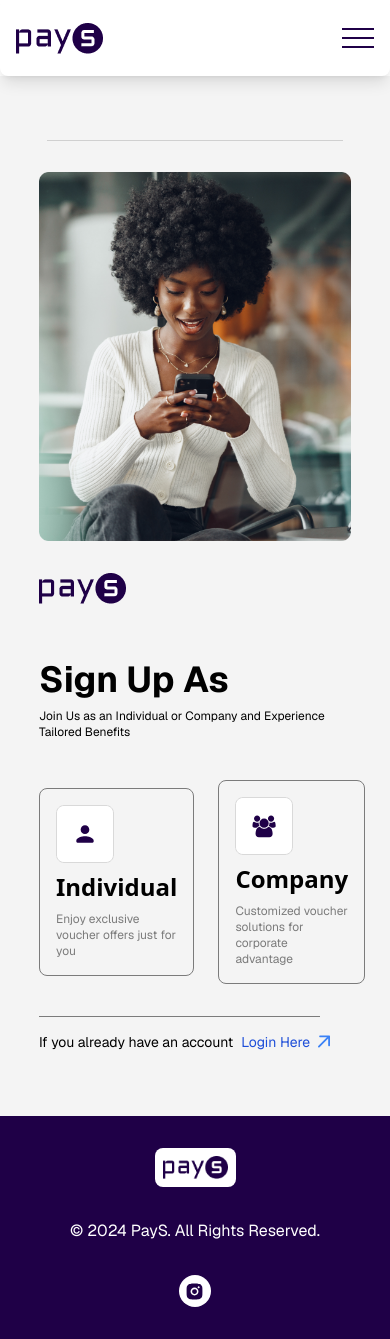
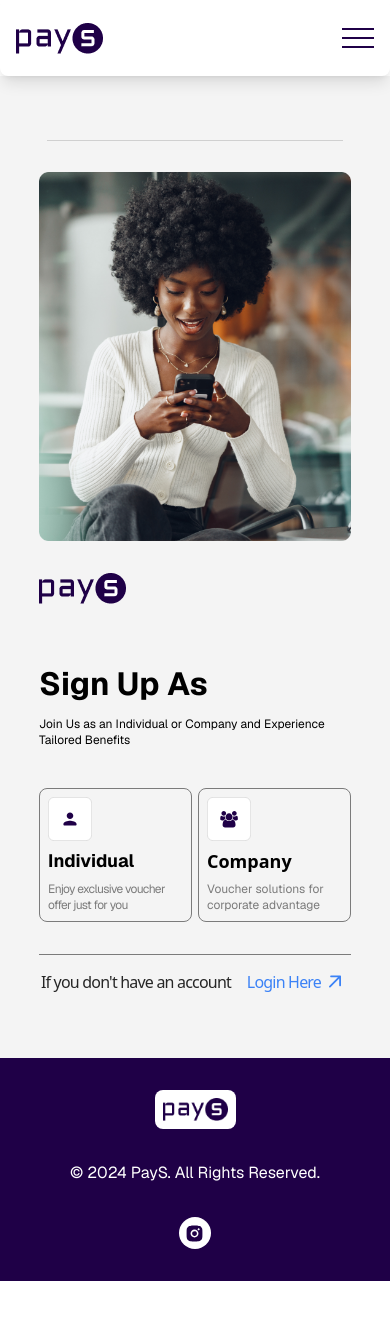
Before and after one commit to cargle-org/pays-client-v2, a Next.js app: page /auth/signup in a window 390 px wide. After the commit the page ends 1281 px from the top, so only its background shows below. Built offline with nearby package versions, Linux system fonts and the light colour scheme; no server answers.

Commit message:
fix: fixed responsiveness style for signup auth page

```diff
--- a/app/(main)/auth/signup/page.tsx
+++ b/app/(main)/auth/signup/page.tsx
@@ -15,14 +15,12 @@ const Login = () => {
       {display === "individual" && <IndividualLogin setDisplay={setDisplay} />}
       {display === "company" && <CompanyLogin setDisplay={setDisplay} />}
       {display === "" && (
-        <div
-          className="max-w-[2560px] mx-auto w-full min-h-screen flex items-center justify-center py-16
-lg:pt-32"
-        >
+        <div className="max-w-md lg:max-w-[2560px] mx-auto w-full min-h-screen flex items-center justify-center py-16 lg:pt-32">
           {/* content */}
           <div className="min-h-[60%] w-[80%] flex flex-col items-center lg:min-h-[80%]">
             {/* divider */}
             <div className="w-[95%] h-[0.1px] mb-8 bg-brand-grayish/30"></div>
+
             <div className="w-full flex flex-col-reverse justify-between items-start gap-8 h-[100%] lg:gap-6 lg:flex-row">
               {/* left */}
               <div className="w-full h-[100%] flex flex-col justify-between gap-4 lg:h-[600px] lg:w-[50%]">
@@ -39,7 +37,7 @@ lg:pt-32"
                   </div>
                   {/* title-bytext */}
                   <div className="flex flex-col justify-start font-geistsans mb-4 gap-2">
-                    <span className="font-bold text-4xl text-brand-dark">
+                    <span className="font-bold text-[32px] lg:text-4xl text-brand-dark">
                       Sign Up As
                     </span>
                     <span className="font-normal text-xs text-brand-dark">
@@ -48,14 +46,13 @@ lg:pt-32"
                     </span>
                   </div>
                   {/* input fields */}
-                  <div className="flex items-center justify-start gap-6">
+                  <div className="flex items-center gap-1.5 sm:gap-2 max-w-full">
                     <div
                       onClick={() => setDisplay("individual")}
-                      className="transition-fx group w-[50%] max-w-[240px] p-4 flex flex-col justify-start gap-2 border-[0.1px] border-brand-grayish rounded-lg cursor-pointer hover:text-brand-white hover:bg-brand-main"
+                      className="transition-fx group w-1/2 xl:w-[240px] xl:h-[184px] p-2 xl:p-4 flex flex-col justify-start gap-2 border-[0.1px] border-brand-grayish rounded-lg cursor-pointer hover:text-brand-white hover:bg-brand-main"
                     >
                       <svg
-                        width="58"
-                        height="58"
+                        className="w-11 h-11 xl:w-[58px] xl:h-[58px]"
                         viewBox="0 0 58 58"
                         fill="none"
                         xmlns="http://www.w3.org/2000/svg"
@@ -70,20 +67,19 @@ lg:pt-32"
                           fill="#1F0047"
                         />
                       </svg>
-                      <span className="font-bold text-2xl gont-geistsans">
+                      <span className="font-bold text-lg lg:text-2xl font-geistsans leading-6">
                         Individual
                       </span>
-                      <div className="font-normal text-xs text-brand-grayish font-geistsans">
-                        Enjoy exclusive voucher offers just for you
+                      <div className="font-normal text-xs text-brand-grayish font-geistsans leading-4 tracking-tighter lg:tracking-normal">
+                        Enjoy exclusive voucher offer just for you
                       </div>
                     </div>
                     <div
                       onClick={() => setDisplay("company")}
-                      className="transition-fx group max-w-[240px] p-4 flex flex-col justify-start gap-2 border-[0.1px] border-brand-grayish rounded-lg cursor-pointer hover:text-brand-white hover:bg-brand-main"
+                      className="transition-fx group w-1/2 xl:w-[240px] xl:h-[184px] p-2 xl:p-4 flex flex-col justify-start gap-2 border-[0.1px] border-brand-grayish rounded-lg cursor-pointer hover:text-brand-white hover:bg-brand-main"
                     >
                       <svg
-                        width="58"
-                        height="58"
+                        className="w-11 h-11 xl:w-[58px] xl:h-[58px]"
                         viewBox="0 0 58 58"
                         fill="none"
                         xmlns="http://www.w3.org/2000/svg"
@@ -98,11 +94,11 @@ lg:pt-32"
                           fill="#1F0047"
                         />
                       </svg>
-                      <span className="font-bold text-2xl gont-geistsans">
+                      <span className="font-bold text-lg lg:text-2xl gont-geistsans leading-6">
                         Company
                       </span>
-                      <div className="font-normal text-xs text-brand-grayish font-geistsans">
-                        Customized voucher solutions for corporate advantage
+                      <div className="font-normal text-xs text-brand-grayish font-geistsans leading-4">
+                        Voucher solutions for corporate advantage
                       </div>
                     </div>
                   </div>
@@ -110,13 +106,12 @@ lg:pt-32"
                 {/* left bottom */}
                 <div className="flex flex-col gap-4 pt-auto justify-start">
                   {/* divider */}
-                  <div className="w-[90%] h-[0.1px] mt-4 bg-brand-grayish"></div>
-                  <span className="font-geistsans text-sm font-normal flex items-center gap-2 w-full lg:text-base">
-                    If you already have an account{" "}
+                  <div className="w-full max-w-lg h-[0.1px] mt-4 bg-brand-grayish"></div>
+                  <span className="font-Manrope text-[#262626] text-base font-normal flex justify-around items-center gap-3 w-auto xl:w-[353px] tracking-tighter leading-5">
+                    If you don&apos;t have an account{" "}
                     <Link
                       href={"/auth/login"}
-                      className="flex items-center
-                  text-blue-700"
+                      className="flex items-center text-[#3B82F6] text-base"
                     >
                       Login Here{" "}
                       <svg
```
